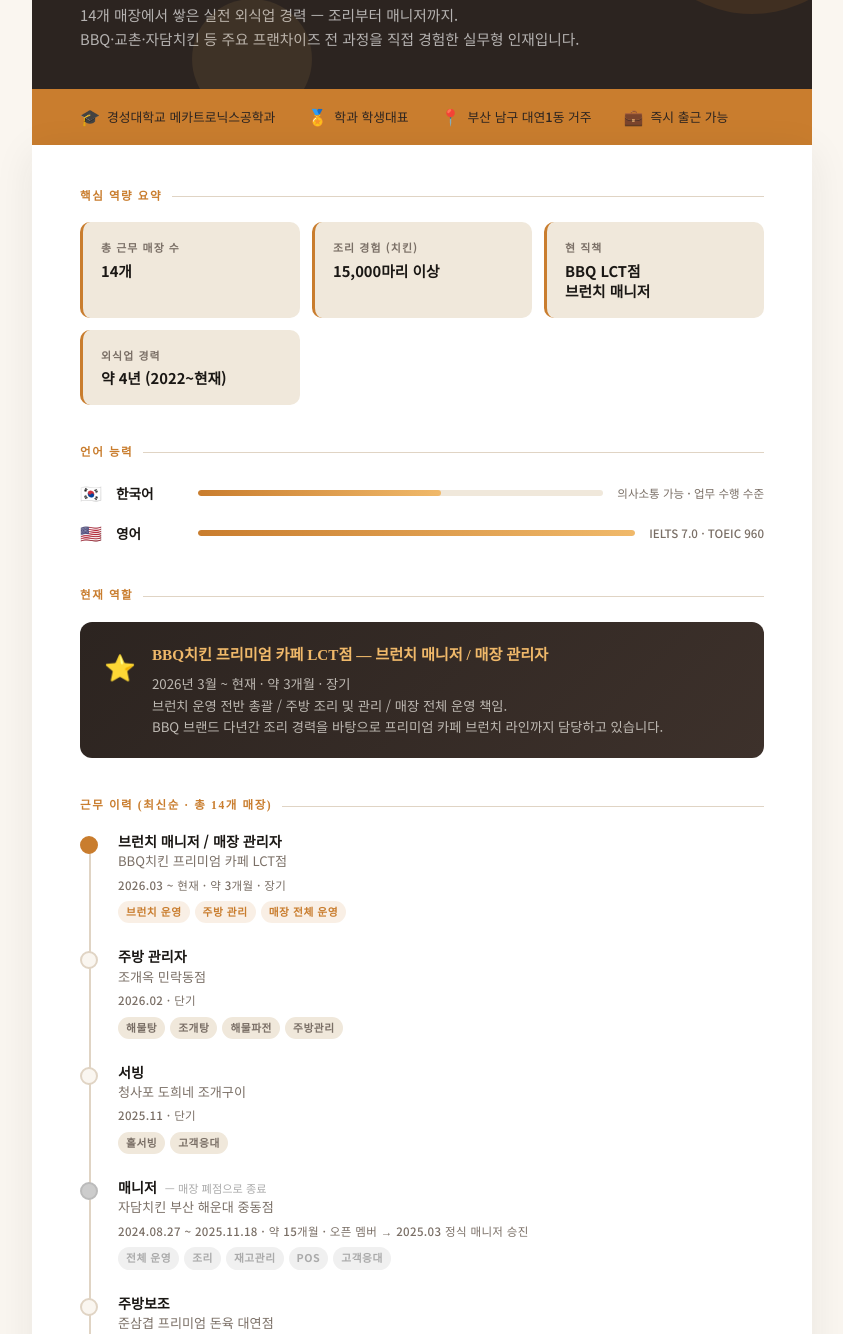
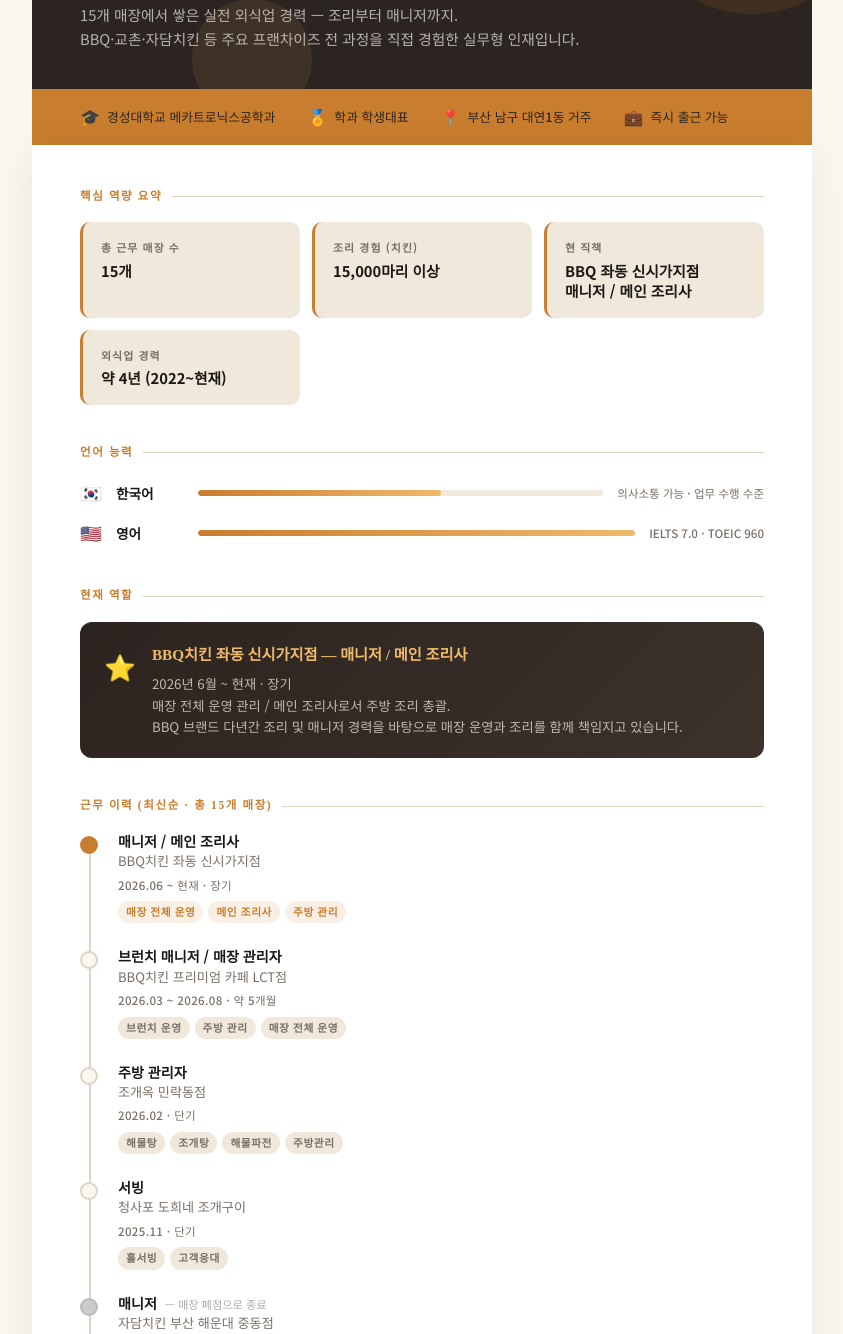
Before and after one commit to yaxeenrahman/Portfolio-Service-Industry-, a plain HTML site: page index.html in a window 1280 px wide. Shown: the part 206-1540 px from the top of the page, without its empty margins (218-1061 px from the left). Drawn offline with Linux system fonts and the light colour scheme.

Commit message:
Update index.html

```diff
--- a/index.html
+++ b/index.html
@@ -137,6 +137,7 @@
 .tl-item:nth-child(9){animation-delay:.45s} .tl-item:nth-child(10){animation-delay:.50s}
 .tl-item:nth-child(11){animation-delay:.55s} .tl-item:nth-child(12){animation-delay:.60s}
 .tl-item:nth-child(13){animation-delay:.65s} .tl-item:nth-child(14){animation-delay:.70s}
+.tl-item:nth-child(15){animation-delay:.75s}
 
 .tl-dot-col { display:flex; flex-direction:column; align-items:center; padding-top:4px; }
 .tl-dot { width:18px; height:18px; border-radius:50%; background:var(--cream); border:2.5px solid var(--rule); flex-shrink:0; }
@@ -191,7 +192,7 @@
       </div>
     </div>
     <div class="tagline">
-      14개 매장에서 쌓은 실전 외식업 경력 — 조리부터 매니저까지.<br>
+      15개 매장에서 쌓은 실전 외식업 경력 — 조리부터 매니저까지.<br>
       BBQ·교촌·자담치킨 등 주요 프랜차이즈 전 과정을 직접 경험한 실무형 인재입니다.
     </div>
   </div>
@@ -211,7 +212,7 @@
       <div class="highlight-grid">
         <div class="highlight-box">
           <div class="h-label">총 근무 매장 수</div>
-          <div class="h-value">14개</div>
+          <div class="h-value">15개</div>
         </div>
         <div class="highlight-box">
           <div class="h-label">조리 경험 (치킨)</div>
@@ -219,7 +220,7 @@
         </div>
         <div class="highlight-box">
           <div class="h-label">현 직책</div>
-          <div class="h-value">BBQ LCT점<br>브런치 매니저</div>
+          <div class="h-value">BBQ 좌동 신시가지점<br>매니저 / 메인 조리사</div>
         </div>
         <div class="highlight-box">
           <div class="h-label">외식업 경력</div>
@@ -251,11 +252,11 @@
       <div class="featured-banner">
         <div class="feat-icon">⭐</div>
         <div>
-          <div class="feat-title">BBQ치킨 프리미엄 카페 LCT점 — 브런치 매니저 / 매장 관리자</div>
+          <div class="feat-title">BBQ치킨 좌동 신시가지점 — 매니저 / 메인 조리사</div>
           <div class="feat-body">
-            2026년 3월 ~ 현재 · 약 3개월 · 장기<br>
-            브런치 운영 전반 총괄 / 주방 조리 및 관리 / 매장 전체 운영 책임.<br>
-            BBQ 브랜드 다년간 조리 경력을 바탕으로 프리미엄 카페 브런치 라인까지 담당하고 있습니다.
+            2026년 6월 ~ 현재 · 장기<br>
+            매장 전체 운영 관리 / 메인 조리사로서 주방 조리 총괄.<br>
+            BBQ 브랜드 다년간 조리 및 매니저 경력을 바탕으로 매장 운영과 조리를 함께 책임지고 있습니다.
           </div>
         </div>
       </div>
@@ -263,19 +264,33 @@
 
     <!-- 경력 타임라인 -->
     <div class="section">
-      <div class="section-title">근무 이력 (최신순 · 총 14개 매장)</div>
+      <div class="section-title">근무 이력 (최신순 · 총 15개 매장)</div>
       <div class="timeline">
 
         <div class="tl-item featured">
           <div class="tl-dot-col"><div class="tl-dot"></div></div>
           <div class="tl-content">
+            <div class="tl-role">매니저 / 메인 조리사</div>
+            <div class="tl-company">BBQ치킨 좌동 신시가지점</div>
+            <div class="tl-period">2026.06 ~ 현재 · 장기</div>
+            <div class="tl-tags">
+              <span class="tag amber">매장 전체 운영</span>
+              <span class="tag amber">메인 조리사</span>
+              <span class="tag amber">주방 관리</span>
+            </div>
+          </div>
+        </div>
+
+        <div class="tl-item">
+          <div class="tl-dot-col"><div class="tl-dot"></div></div>
+          <div class="tl-content">
             <div class="tl-role">브런치 매니저 / 매장 관리자</div>
             <div class="tl-company">BBQ치킨 프리미엄 카페 LCT점</div>
-            <div class="tl-period">2026.03 ~ 현재 · 약 3개월 · 장기</div>
+            <div class="tl-period">2026.03 ~ 2026.08 · 약 5개월</div>
             <div class="tl-tags">
-              <span class="tag amber">브런치 운영</span>
-              <span class="tag amber">주방 관리</span>
-              <span class="tag amber">매장 전체 운영</span>
+              <span class="tag">브런치 운영</span>
+              <span class="tag">주방 관리</span>
+              <span class="tag">매장 전체 운영</span>
             </div>
           </div>
         </div>
```
Lines whose indentation alone changed are shown as unchanged.
